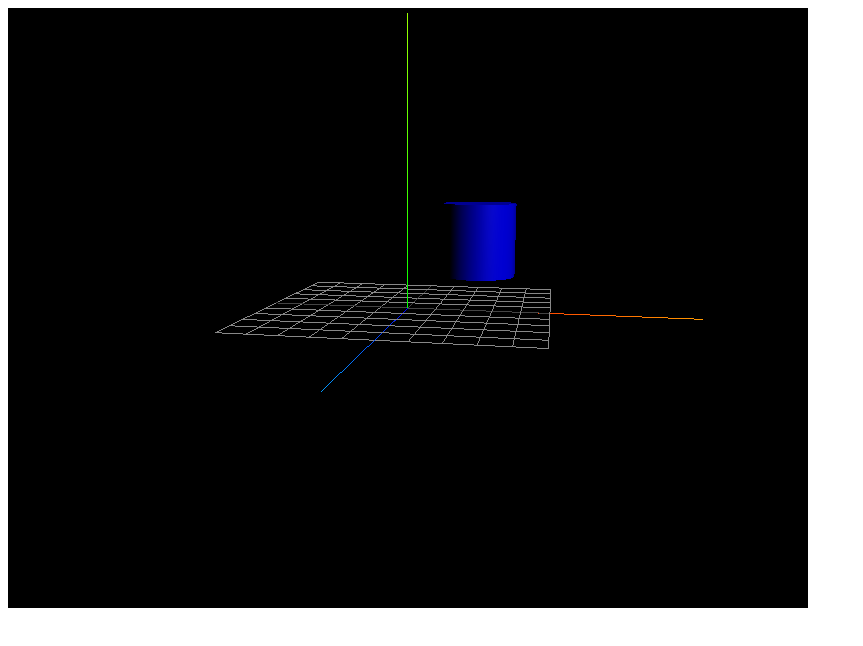
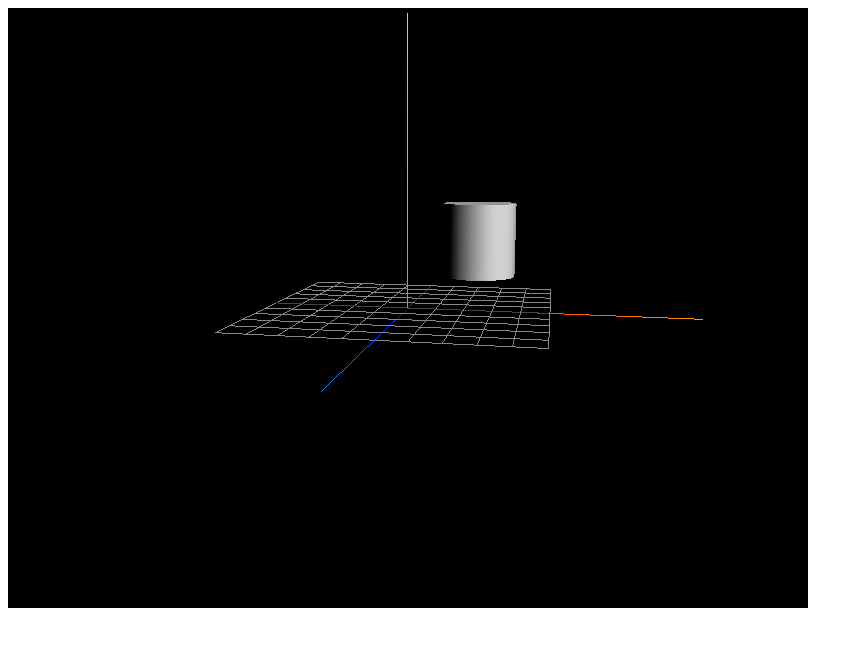
Before and after one commit to taguchiseiya/CG, a plain HTML site: page index.html in a window 1280 px wide. Shown: the whole page, without its empty margins (0-863 px from the left). Drawn offline with nearby package versions, Linux system fonts and the light colour scheme.

Commit message:
Update index.html

```diff
--- a/index.html
+++ b/index.html
@@ -37,7 +37,7 @@
       scene.add(axisHelper);
 
       var cylinderGeometry = new THREE.CylinderGeometry(0.5, 0.5, 1,16);
-      var cylinderMaterial = new THREE.MeshPhongMaterial({ color: 0x0000ff });
+      var cylinderMaterial = new THREE.MeshPhongMaterial({ color: 0xffffff });
       var cylinder = new THREE.Mesh(cylinderGeometry, cylinderMaterial);
       cylinder.position.z = -5;
       scene.add(cylinder);
```
